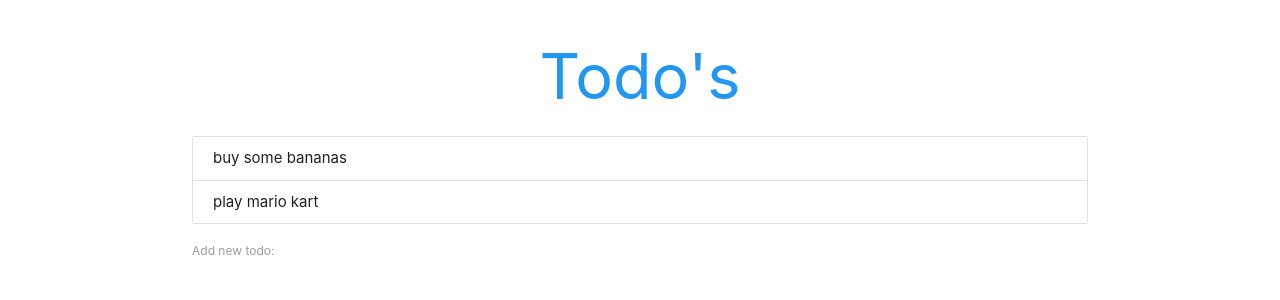
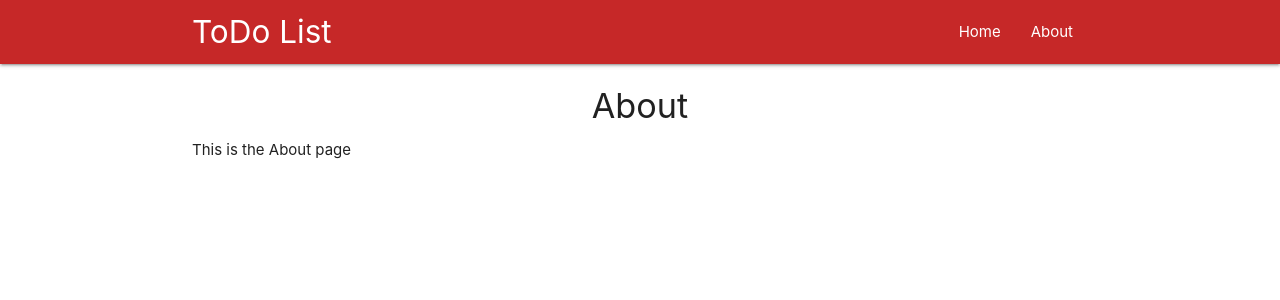
Before and after one commit to arjavpd/ToDoList-, a React (Create React App) app in the folder todoapp/: page /about in a window 1280 px wide. Shown: the top 300 px of the page. Built offline with nearby package versions, Linux system fonts and the light colour scheme.

Commit message:
added navbar

```diff
--- a/todoapp/src/App.js
+++ b/todoapp/src/App.js
@@ -1,35 +1,20 @@
 import React, {Component} from 'react';
-import Todos from './Todos';
-import AddTodo from './AddTodo';
+import {BrowserRouter, Routes, Route} from 'react-router-dom';
+import Navbar from './Components/Navbar';
+import Home from './Screens/Home';
+import About from './Screens/About';
 
 class App extends Component {
-	state = {
-		todos: [
-			{id: 1, content: 'buy some bananas'},
-			{id: 2, content: 'play mario kart'},
-		],
-	};
-	addTodo = newTodo => {
-		newTodo.id = Math.random();
-		let todosCopy = [...this.state.todos, newTodo];
-		this.setState({
-			todos: todosCopy,
-		});
-	};
-	deleteTodo = id => {
-		const todosCopy = this.state.todos.filter(todo => {
-			return todo.id !== id;
-		});
-		this.setState({
-			todos: todosCopy,
-		});
-	};
 	render() {
 		return (
-			<div className="todo-app container">
-				<h1 className="center blue-text">Todo's</h1>
-				<Todos todos={this.state.todos} deleteTodo={this.deleteTodo} />
-				<AddTodo addTodo={this.addTodo} />
+			<div className="App">
+				<BrowserRouter>
+					<Navbar />
+					<Routes>
+						<Route path="/" element={<Home />} />
+						<Route path="/about" element={<About />} />
+					</Routes>
+				</BrowserRouter>
 			</div>
 		);
 	}
--- /dev/null
+++ b/todoapp/src/Components/Navbar.js
@@ -0,0 +1,21 @@
+import React from 'react';
+
+const Navbar = () => {
+	return (
+		<nav className="nav-wrapper red darken-3">
+			<div className="container">
+				<a className="brand-logo">ToDo List</a>
+				<ul className="right">
+					<li>
+						<a href="/">Home</a>
+					</li>
+					<li>
+						<a href="/about">About</a>
+					</li>
+				</ul>
+			</div>
+		</nav>
+	);
+};
+
+export default Navbar;
--- /dev/null
+++ b/todoapp/src/Screens/About.js
@@ -0,0 +1,12 @@
+import React from 'react';
+
+const About = () => {
+	return (
+		<div className="container">
+			<h4 className="center">About</h4>
+			<p>This is the About page</p>
+		</div>
+	);
+};
+
+export default About;
--- /dev/null
+++ b/todoapp/src/Screens/Home.js
@@ -0,0 +1,38 @@
+import React, {Component} from 'react';
+import Todos from '../Components/Todos';
+import AddTodo from '../Components/AddTodo';
+
+class Home extends Component {
+	state = {
+		todos: [
+			{id: 1, content: 'buy some bananas'},
+			{id: 2, content: 'play mario kart'},
+		],
+	};
+	addTodo = newTodo => {
+		newTodo.id = Math.random();
+		let todosCopy = [...this.state.todos, newTodo];
+		this.setState({
+			todos: todosCopy,
+		});
+	};
+	deleteTodo = id => {
+		const todosCopy = this.state.todos.filter(todo => {
+			return todo.id !== id;
+		});
+		this.setState({
+			todos: todosCopy,
+		});
+	};
+	render() {
+		return (
+			<div className="todo-app container">
+				<h1 className="center blue-text">Todo's</h1>
+				<Todos todos={this.state.todos} deleteTodo={this.deleteTodo} />
+				<AddTodo addTodo={this.addTodo} />
+			</div>
+		);
+	}
+}
+
+export default Home;
```
Also changed, not shown: todoapp/src/Components/AddTodo.js (renamed from todoapp/src/AddTodo.js), todoapp/src/Components/Todos.js (renamed from todoapp/src/Todos.js), 1 other file (tests, documents, lock files or other folders).
